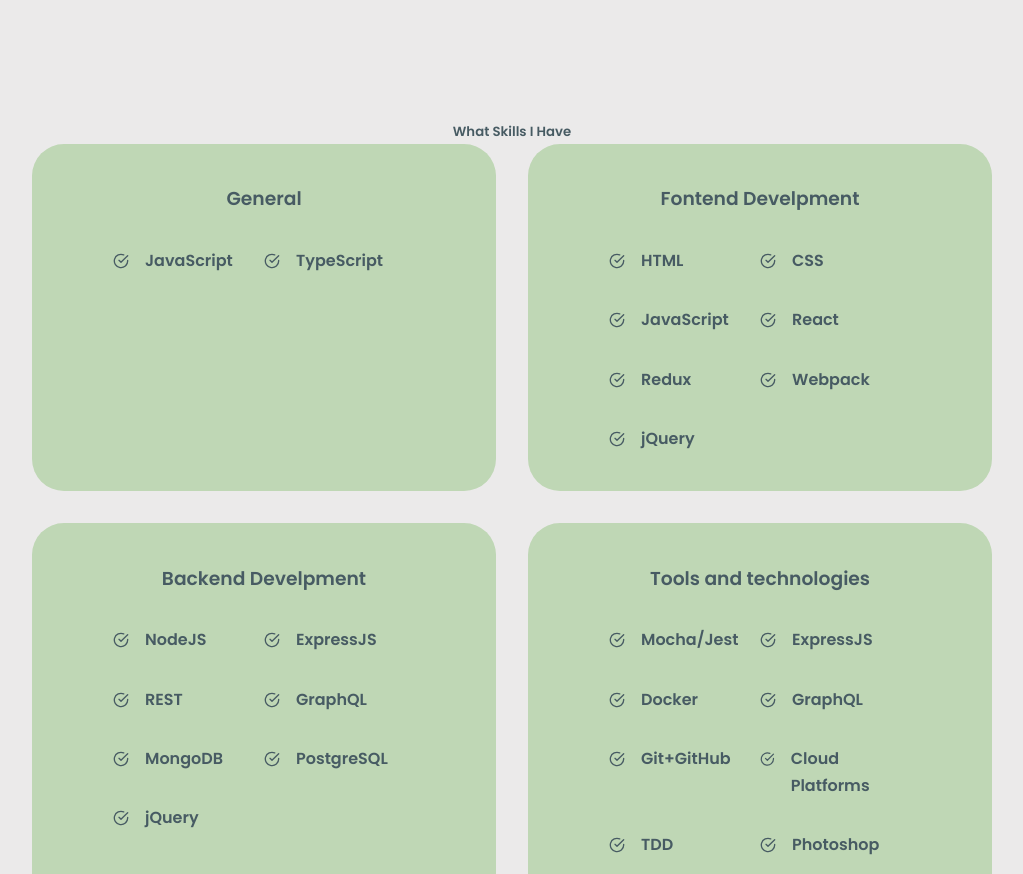
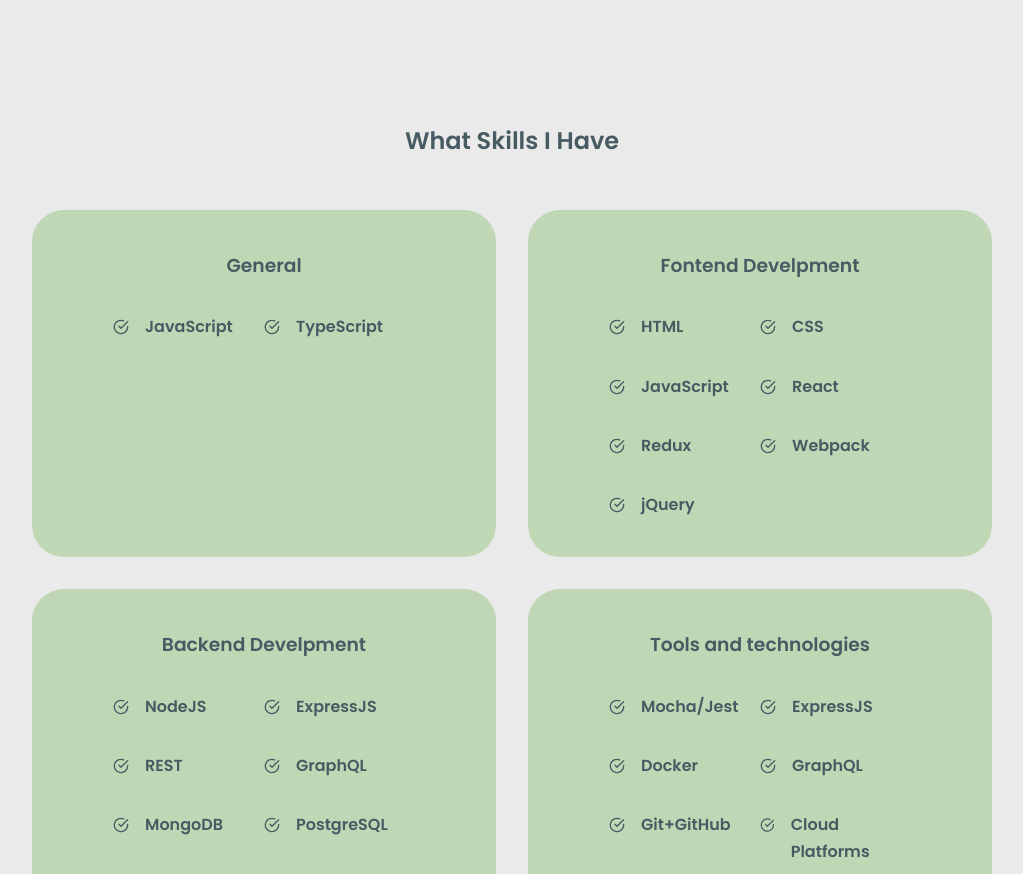
Before and after one commit to leilamahmoudi/portfolio-react-typescript-, a React (Create React App) app: page / in a window 1280 px wide. Shown: the part 2240-3114 px from the top of the page, without its empty margins (128-1151 px from the left). Built offline with nearby package versions, Linux system fonts and the light colour scheme; a web font is replaced by a local one.

Commit message:
update experence

```diff
--- a/src/components/experience/Experience.tsx
+++ b/src/components/experience/Experience.tsx
@@ -5,7 +5,7 @@
 const Experience = () => {
   return (
     <section id="experience">
-      <h5>What Skills I Have</h5>
+      <h2>What Skills I Have</h2>
       {/* <h2>My Experience</h2> */}
       <div className="container expeience__container">
         <div className="experience__generall">
```
